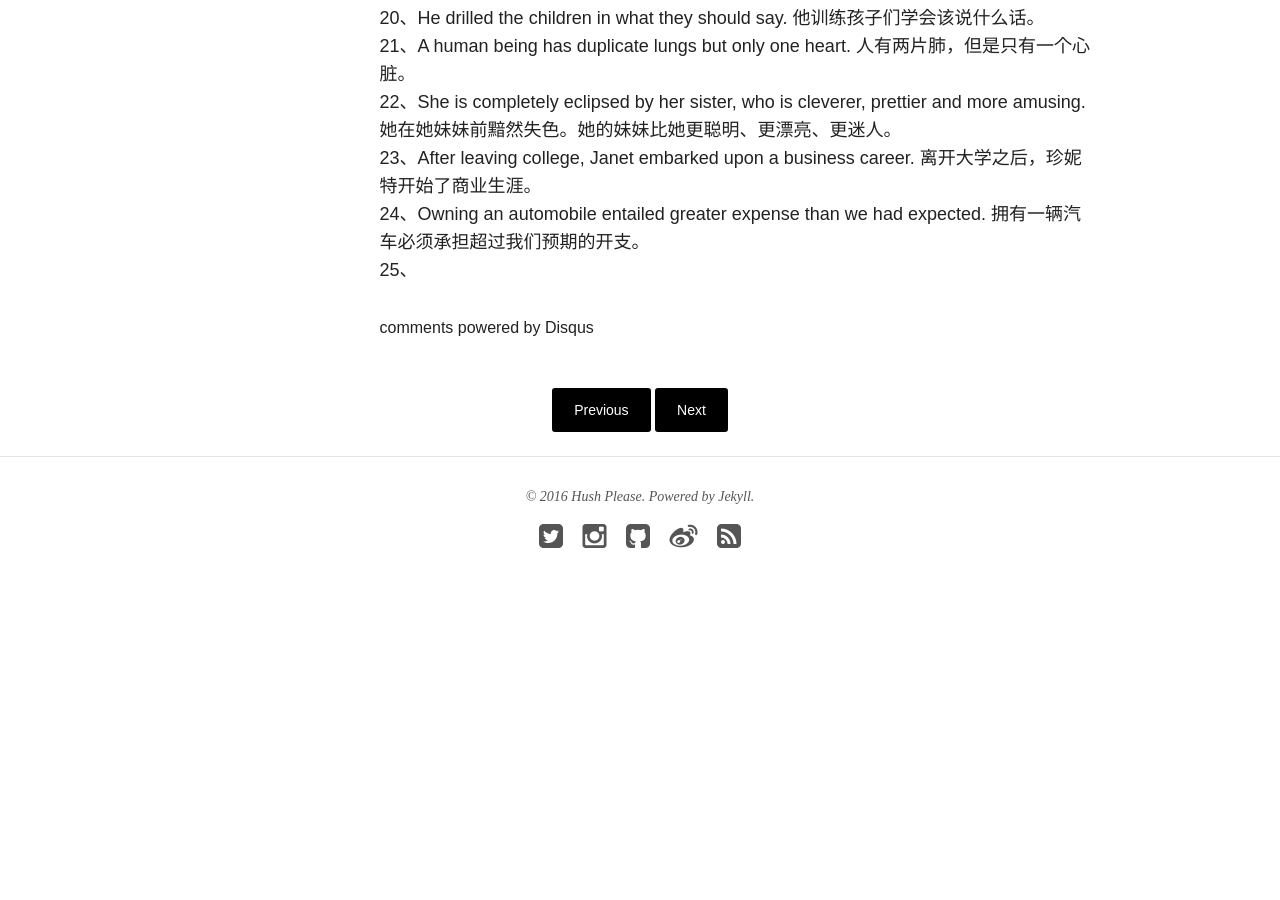
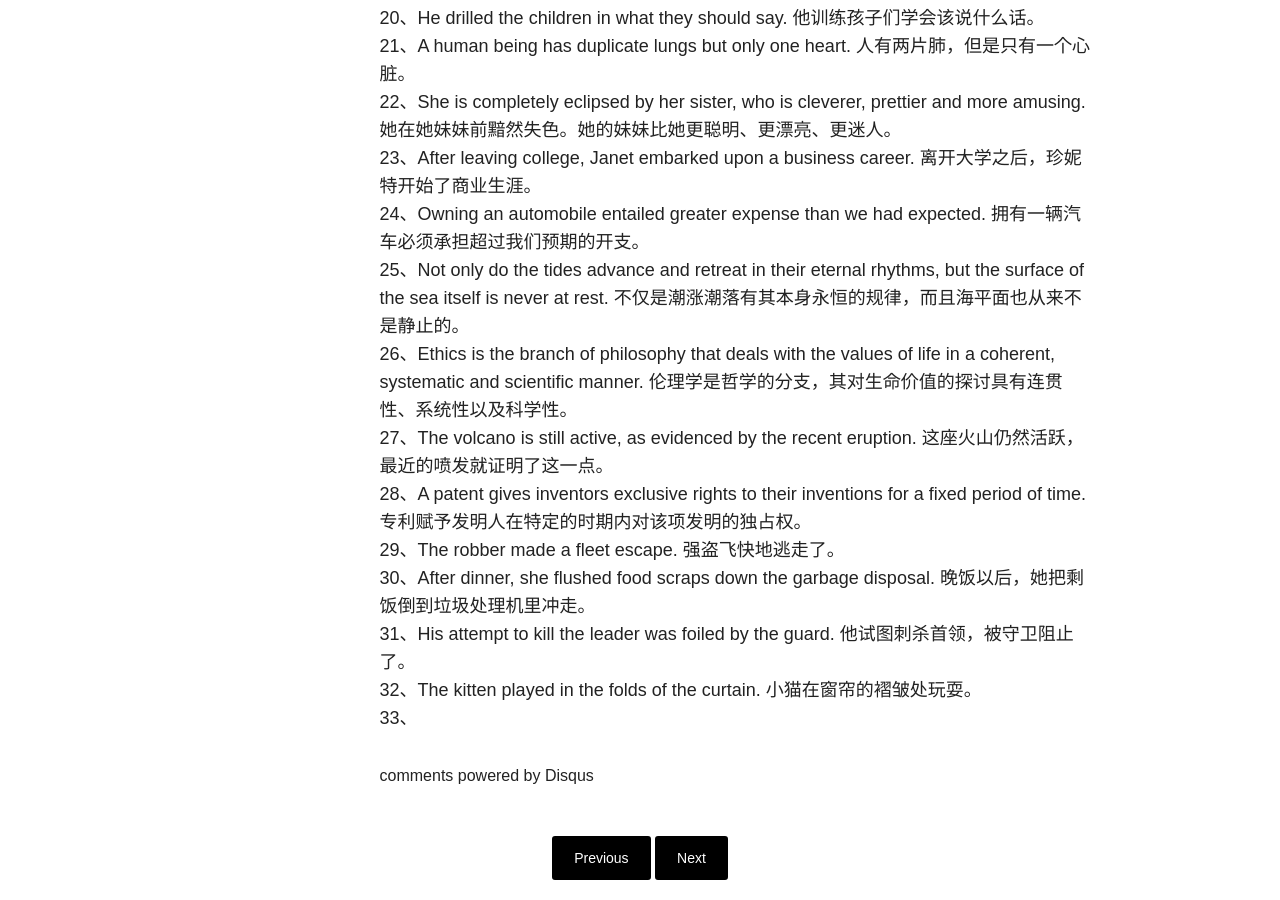
Before and after one commit to hushPlease/hushPlease.github.io, a Jekyll site: the page built from _posts/blog/2016-07-18-sentences-take-down.md, in a window 1280 px wide and 900 px high, scrolled down 1934 px. Built offline with Jekyll 4.4.1, drawn with Linux system fonts in a browser that asks for light colours; nearby versions of some CDN libraries; comment, search, counter and statistics services are not loaded; before the commit the page ends 2582 px from its top, so only the background shows below that.

Commit message:
Update post.

```diff
--- a/_posts/blog/2016-07-18-sentences-take-down.md
+++ b/_posts/blog/2016-07-18-sentences-take-down.md
@@ -39,4 +39,12 @@ comments: true
 22、She is completely eclipsed by her sister, who is cleverer, prettier and more amusing. 她在她妹妹前黯然失色。她的妹妹比她更聪明、更漂亮、更迷人。
 23、After leaving college, Janet embarked upon a business career. 离开大学之后，珍妮特开始了商业生涯。
 24、Owning an automobile entailed greater expense than we had expected. 拥有一辆汽车必须承担超过我们预期的开支。
-25、
+25、Not only do the tides advance and retreat in their eternal rhythms, but the surface of the sea itself is never at rest. 不仅是潮涨潮落有其本身永恒的规律，而且海平面也从来不是静止的。
+26、Ethics is the branch of philosophy that deals with the values of life in a coherent, systematic and scientific manner. 伦理学是哲学的分支，其对生命价值的探讨具有连贯性、系统性以及科学性。
+27、The volcano is still active, as evidenced by the recent eruption. 这座火山仍然活跃，最近的喷发就证明了这一点。
+28、A patent gives inventors exclusive rights to their inventions for a fixed period of time. 专利赋予发明人在特定的时期内对该项发明的独占权。
+29、The robber made a fleet escape. 强盗飞快地逃走了。
+30、After dinner, she flushed food scraps down the garbage disposal. 晚饭以后，她把剩饭倒到垃圾处理机里冲走。
+31、His attempt to kill the leader was foiled by the guard. 他试图刺杀首领，被守卫阻止了。
+32、The kitten played in the folds of the curtain. 小猫在窗帘的褶皱处玩耍。
+33、
```
